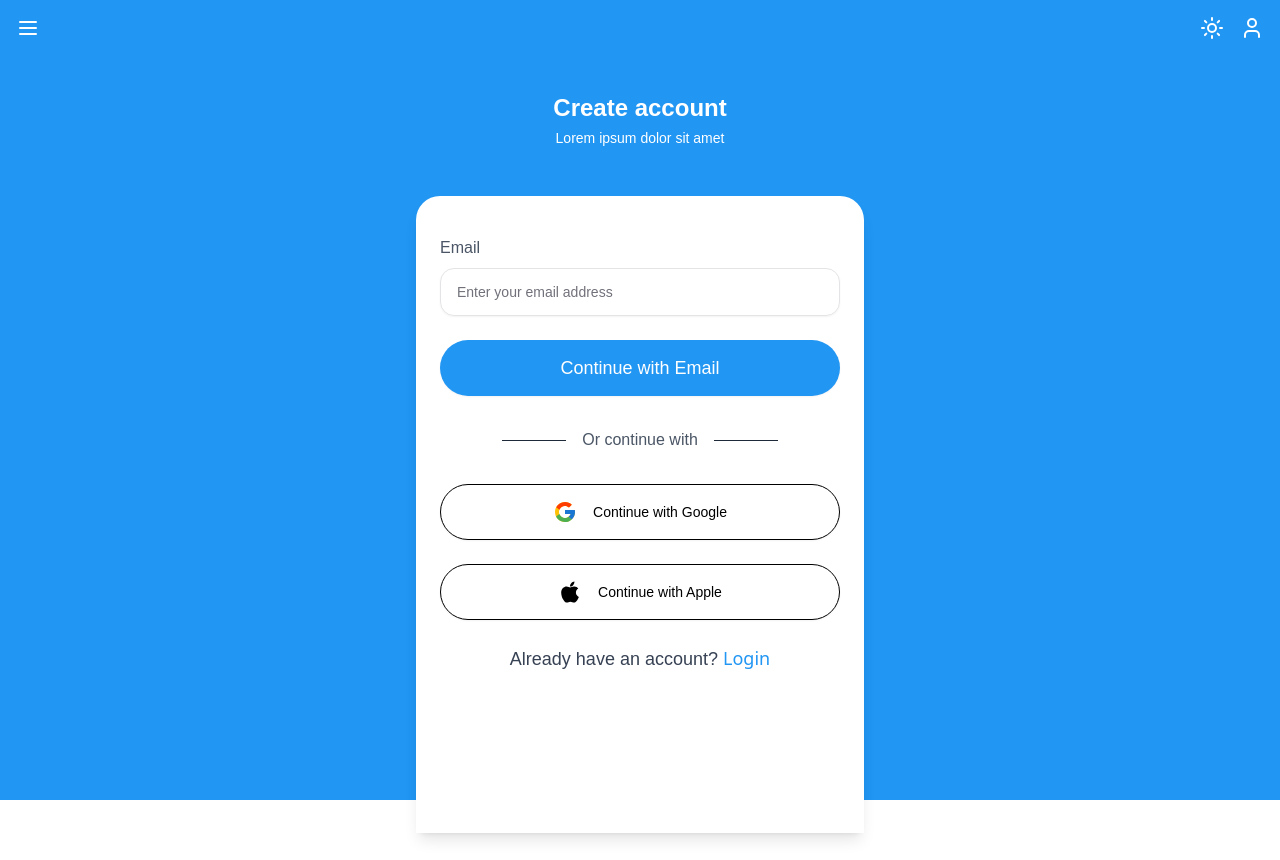
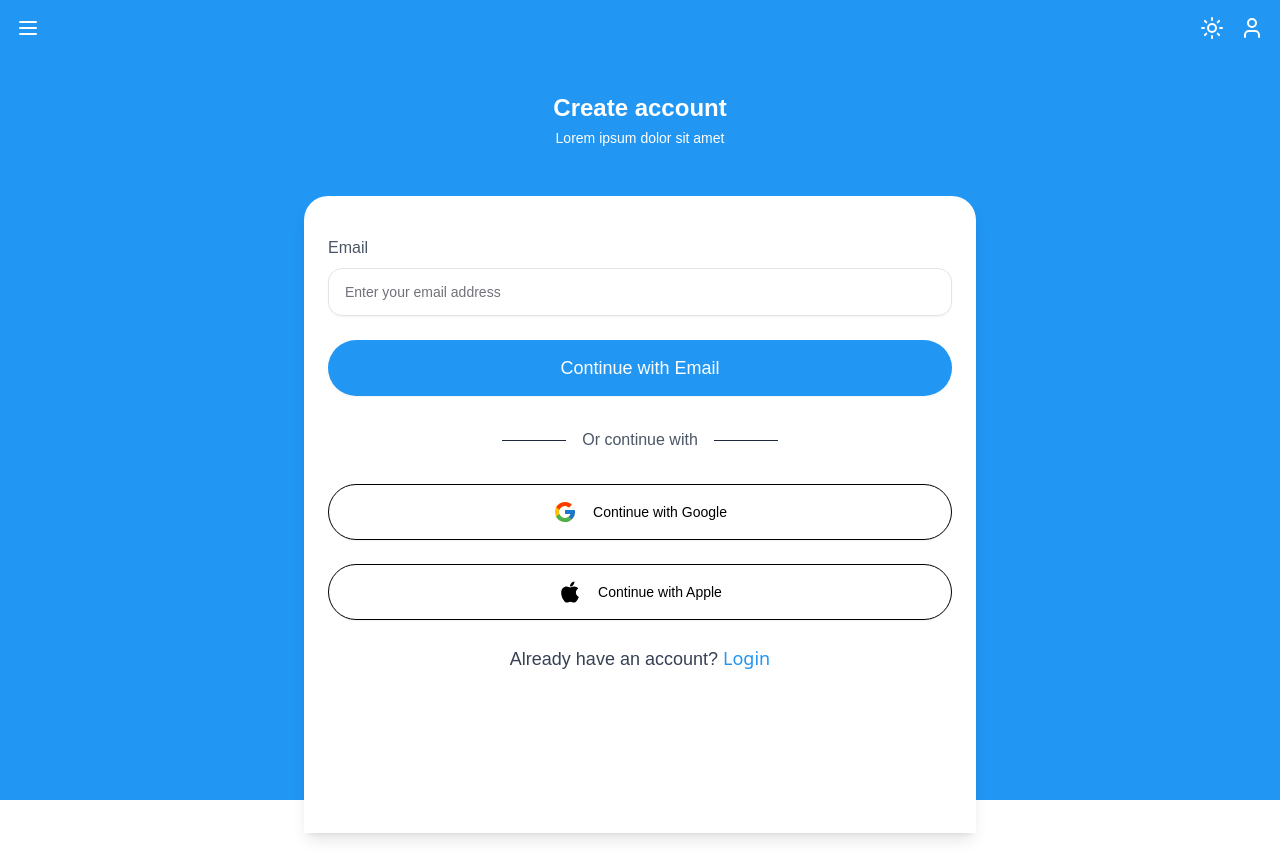
Before and after one commit to campus-uml/RegisterPage, a React (Vite) app: page / in a window 1280 px wide. Built offline with nearby package versions, Linux system fonts and the light colour scheme.

Commit message:
style(Form): Mejorar estilos resposivos del Form

```diff
--- a/src/components/Form.tsx
+++ b/src/components/Form.tsx
@@ -9,7 +9,7 @@ export const Form = () => {
   const [email, setEmail] = useState("");
   return (
     <>
-      <div data-testid="form" className="w-full pb-40 max-w-md bg-white dark:bg-gray-950 rounded-t-3xl p-6 shadow-lg">
+      <div data-testid="form" className="w-full pb-40 max-w-md bg-white dark:bg-gray-950 rounded-t-3xl p-6 shadow-lg md:max-w-lg lg:max-w-xl xl:max-w-2xl">
         <div className="space-y-6">
           <div className="space-y-2">
             <label
```
